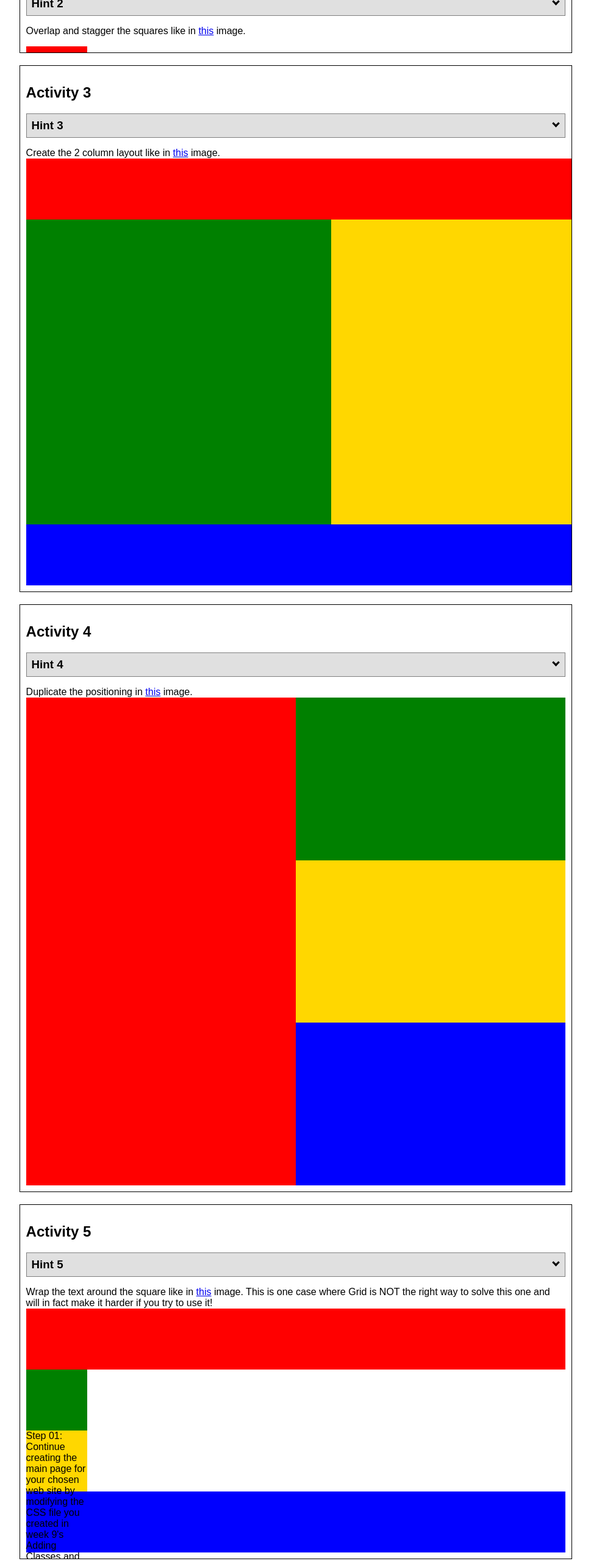
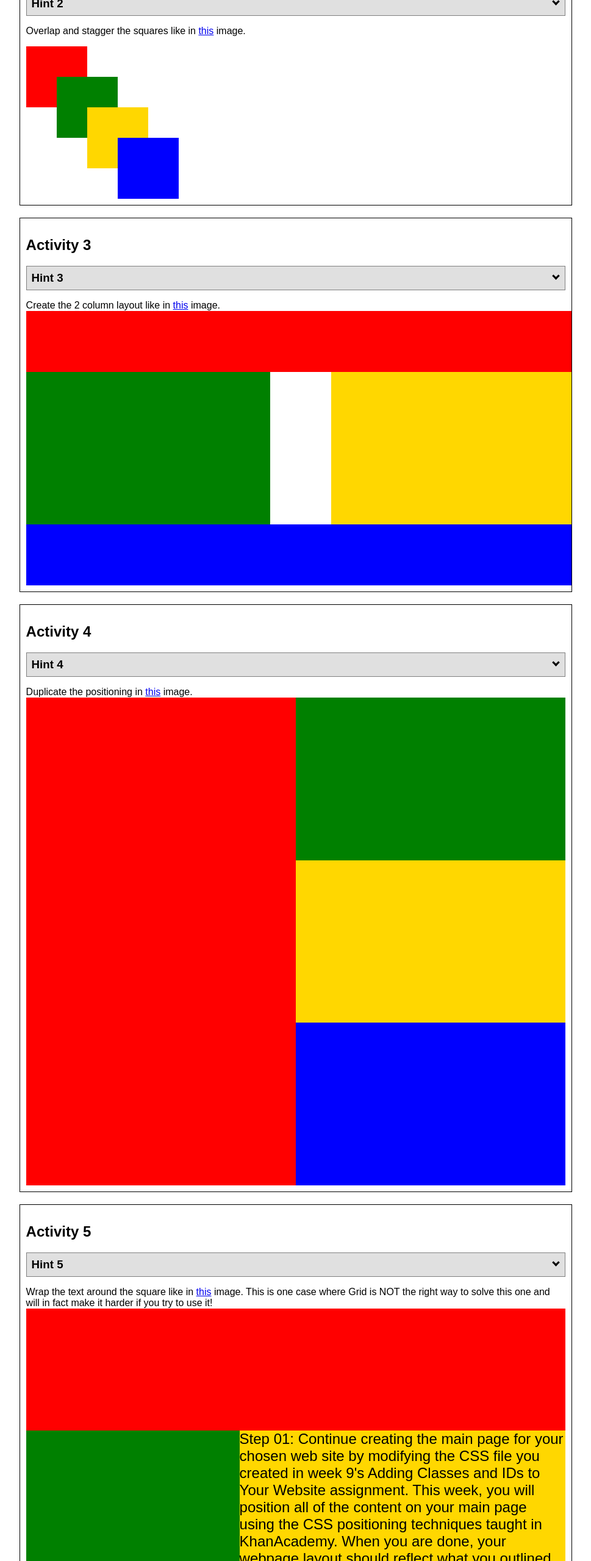
Before and after one commit to louisre/wdd130, a plain HTML site: page positioning.html in a window 1280 px wide. Shown: the part 1500-4060 px from the top of the page at 61% size, without its empty margins (155-1124 px from the left). Drawn offline with Linux system fonts and the light colour scheme.

Commit message:
pushinpastp

```diff
--- a/positionstyles.css
+++ b/positionstyles.css
@@ -4,8 +4,8 @@
   /* This is the parent of the activity 1 boxes. */
   display: grid;
   justify-items: center;
+  grid-template-rows: 200px 300px 300px 200px;
   grid-template-columns: 400px 400px;
-  grid-template-rows: 200px 300px 300px 200px;
   gap: 20px;
 }
 .content1 div{
@@ -37,56 +37,50 @@
 /* Activity 2 styles */
 .content2 {
   /* This positions the elements relative to each other for overlapping */
-  position: relative;
-  width: 150px; /* Adjust width as needed */
+  display: grid;
+  grid-template-rows: repeat(5, 50px);
+  grid-template-columns: repeat(5, 50px);
+}
+.red2, .green2, .yellow2, .blue2{
+  width: 100px;
+  height: 100px;
 }
 .red2 {
-  width: 100px;
-  height: 100px;
   background-color: red;
-  position: absolute;
-  top: 0;
-  left: 0;
+  grid-row: 1/2;
+  grid-column: 1/2;
 }
 .green2 {
-  width: 100px;
-  height: 100px;
   background-color: green;
-  position: absolute;
-  top: 20px;
-  left: 20px;
+  grid-row: 2/3;
+  grid-column: 2/3;
 }
 .yellow2 {
-  width: 100px;
-  height: 100px;
   background-color: gold;
-  position: absolute;
-  top: 40px;
-  left: 40px;
+  grid-row: 3/4;
+  grid-column: 3/4;
 }
 .blue2 {
-  width: 100px;
-  height: 100px;
   background-color: blue;
-  position: absolute;
-  top: 60px;
-  left: 60px;
+  grid-row: 4/5;
+  grid-column: 4/5;
 }
 /* Activity 3 styles */
 .content3 {
   /* This is the parent of the activity 3 boxes. */
   display: grid;
-  grid-template-columns: 1fr 1fr;
+  grid-template-rows: 100px 250px 100px;
+  grid-template-columns: 400px 400px;
+  grid-column-gap: 100px;
+}
+.red3, .blue3{
+  grid-column: 1/3;
 }
 .red3 {
-  width: 100%;
-  height: 100px;
   background-color: red;
-  grid-column: 1/3;
 }
 .green3, .yellow3{
-  width: 500px;
-  height: 500px;
+  grid-row: 2;
 }
 .green3 {
   background-color: green;
@@ -97,66 +91,59 @@
   grid-column: 2;
 }
 .blue3 {
-  width: 100%;
-  height: 100px;
   background-color: blue;
-  grid-column: 1/3;
+  grid-row: 3;
 }
 /* Activity 4 styles */
 .content4 {
   display: grid;
-  grid-template-columns: 1fr 1fr;
   height: 100vh;
 }
 .red4 {
+  background-color: red;
   grid-row: 1 / span 3;
-  width: 100%;
-  height: 100%;
-  background-color: red;
 }
 .green4, .yellow4, .blue4 {
-  width: 100%;
-  height: 100%;
+  grid-column: 2;
 }
 .green4 {
-  grid-column: 2;
+  background-color: green;
   grid-row: 1;
-  background-color: green;
 }
 .yellow4 {
-  grid-column: 2;
+  background-color: gold;
   grid-row: 2;
-  background-color: gold;
 }
 .blue4 {
-  grid-column: 2;
+  background-color: blue;
   grid-row: 3;
-  background-color: blue;
 }
 /* Activity 5 styles */
 .content5 {
   /* This is the parent of the activity 5 boxes. */
-  height: 400px;
+  font-size: 24px;
 }
 .red5 {
+  background-color: red;
+  height: 200px;
   width: 100%;
-  height: 100px;
-  background-color: red;
 }
 .green5 {
-  width: 100px;
-  height: 100px;
   background-color: green;
+  height: 350px;
+  width: 350px;
+  float: left;
+  z-index: 1;
 }
 .yellow5 {
-  width: 100px;
-  height: 100px;
   background-color: gold;
+  height: 500px;
+  width: 100%;
 }
 .blue5 {
+  background-color: blue;
+  height: 200px;
   width: 100%;
-  height: 100px;
-  background-color: blue;
 }
 /* Activity 6 styles */
 .content6 {
@@ -164,35 +151,27 @@
   display: grid;
   grid-template-columns: repeat(6, 1fr);
   grid-template-rows: repeat(6, 1fr);
-  width: 1490px;
-  height: 1490px;
+  height: 100vh;
+  width: 60vw;
 }
 .red6 {
-  width: 100%;
-  height: 100%;
   background-color: red;
   grid-column: 1/5;
   grid-row: 1/3;
 }
 .green6 {
-  width: 100%;
-  height: 100%;
   background-color: green;
   grid-column: 1/3;
   grid-row: 5/7;
   z-index: 1;
 }
 .yellow6 {
-  width: 100%;
-  height: 100%;
   background-color: gold;
   grid-column: 5/7;
   grid-row: 3/7;
   z-index: 1;
 }
 .blue6 {
-  width: 100%;
-  height: 100%;
   background-color: blue;
   grid-column: 2/6;
   grid-row: 2/6;
```
